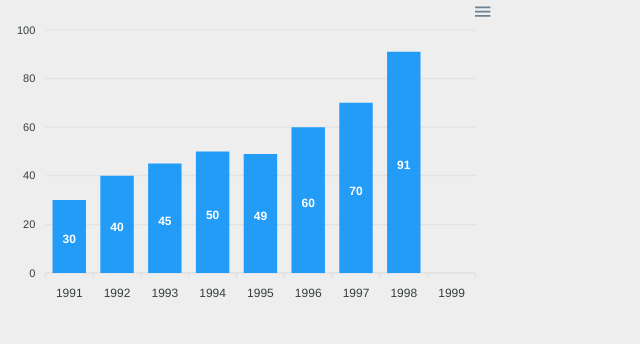
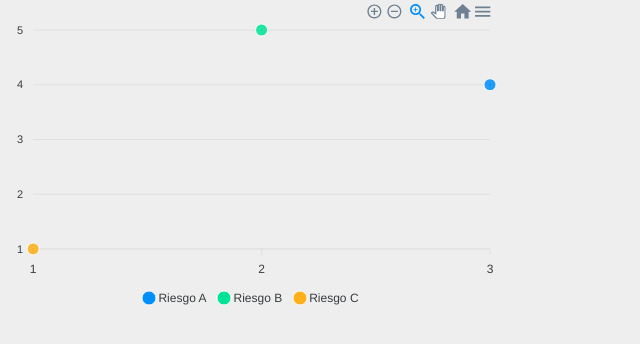
Before and after one commit to RiskVision/RiskVision, a React (Create React App) app in the folder riskvision-front/: page /heatmap in a window 1280 px wide. Shown: the top 344 px of the page, without its empty margins (0-640 px from the left). Built offline with nearby package versions, Linux system fonts and the light colour scheme.

Commit message:
-U scatter chart simple

```diff
--- a/riskvision-front/src/pages/testHeatmap/testHeatmap.jsx
+++ b/riskvision-front/src/pages/testHeatmap/testHeatmap.jsx
@@ -8,30 +8,41 @@ class Heatmap extends Component {
     this.state = {
       options: {
         chart: {
-          id: "basic-bar"
+          id: "scatter"
         },
-        xaxis: {
-          categories: [1991, 1992, 1993, 1994, 1995, 1996, 1997, 1998, 1999]
-        }
-      },
-      series: [
-        {
-          name: "series-1",
-          data: [30, 40, 45, 50, 49, 60, 70, 91]
-        }
-      ]
+         xaxis: {
+          tickAmount: 5,
+        },
+        yaxis: {
+          tickAmount: 5,
+        },
+       },
+
+      series: [{
+        name: "Riesgo A",
+        data: [
+        [3, 4]]
+      },{
+        name: "Riesgo B",
+        data: [
+        [2, 5]]
+      },{
+        name: "Riesgo C",
+        data: [
+        [1,1]]
+      }]
     };
   }
 
   render() {
     return (
-      <div className="Heatmap">
+      <div className="scatter">
         <div className="row">
           <div className="mixed-chart">
             <Chart
               options={this.state.options}
               series={this.state.series}
-              type="bar"
+              type="scatter"
               width="500"
             />
           </div>
```
